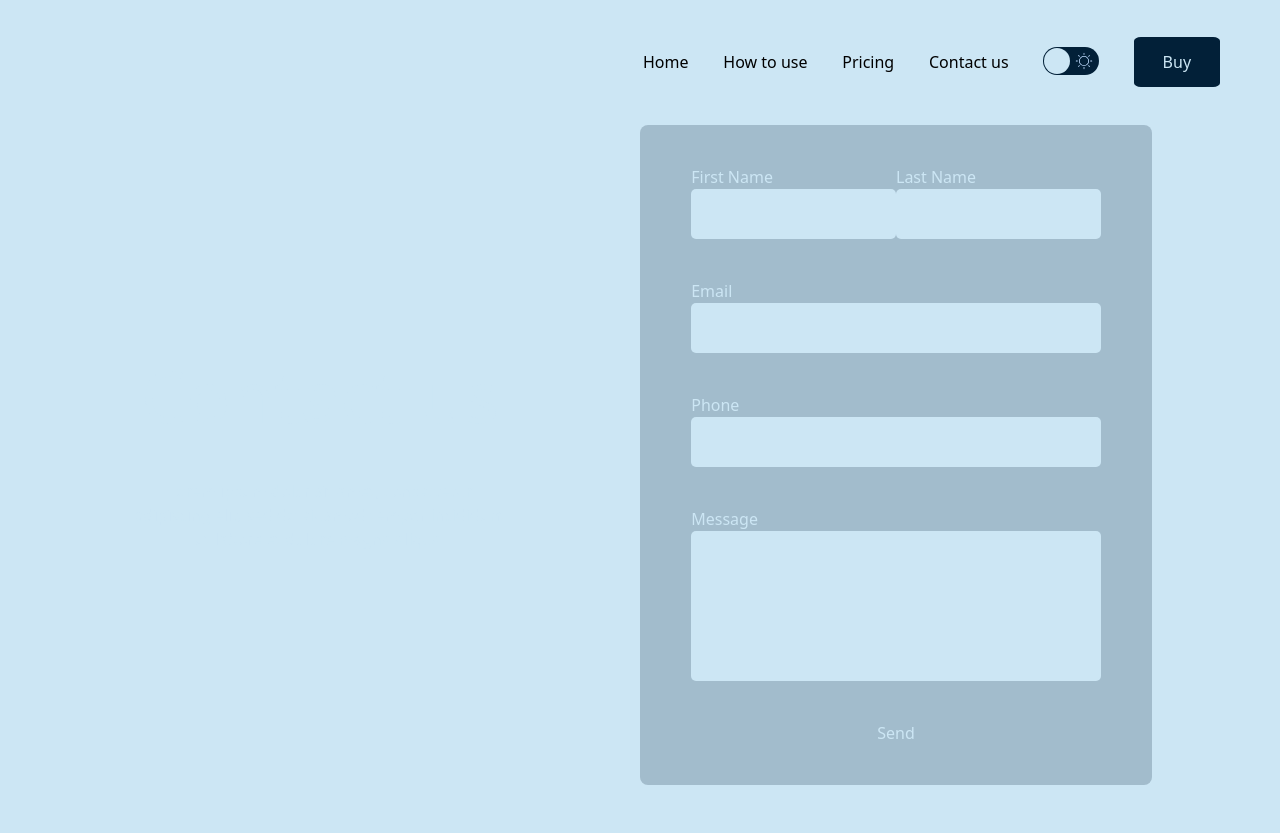
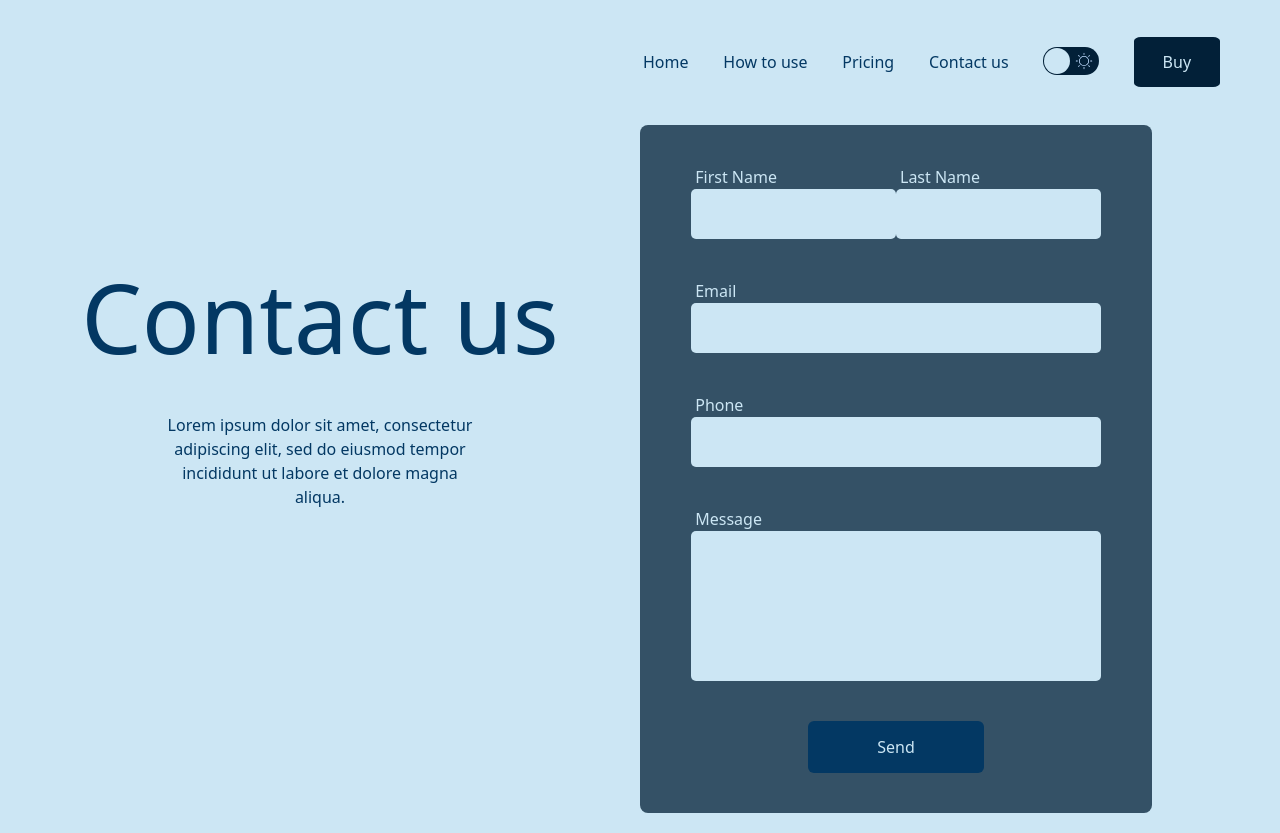
Before and after one commit to CO-dia/codia, a React (Vite) app: page /contact in a window 1280 px wide. Before the commit the page ends 800 px from the top, so only its background shows below. Built offline with nearby package versions, Linux system fonts and the light colour scheme.

Commit message:
End of contact page visual

```diff
--- a/src/App.css
+++ b/src/App.css
@@ -20,6 +20,22 @@ header li {
     color: #FFF689
 }
 
+.codia-yellow-background {
+    background-color: #FFF689
+}
+
 .codia-aliceblue-text {
     color: #CCE6F4
 }
+
+.codia-aliceblue-background {
+    background-color: #CCE6F4
+}
+
+.codia-darkblue-text {
+    color: #033863
+}
+
+.codia-darkblue-background {
+    background-color: #033863
+}
--- a/src/components/Layout.tsx
+++ b/src/components/Layout.tsx
@@ -1,12 +1,23 @@
-import Header from './header/Header'; // Assurez-vous que le chemin du composant Header est correct
+import { useHeader } from '../hooks/useHeader';
+import Header from './header/Header';
 import { Outlet } from "react-router-dom";
 
+type HeaderData = {
+  isDarkMode: boolean;
+};
+
 const Layout = () => {
+  const headerData: HeaderData | undefined = useHeader();
+  if (!headerData) {
+    return null;
+  }
+
+  const { isDarkMode } = headerData;
   return (
-    <>
+    <div className={isDarkMode ? 'codia-aliceblue-text' : 'codia-darkblue-text'}>
       <Header />
       <Outlet />
-    </>
+    </div>
   );
 };
 
--- a/src/components/contact/ContactForm.tsx
+++ b/src/components/contact/ContactForm.tsx
@@ -1,10 +1,17 @@
 import { CSSProperties } from "react";
 import CustomInput from "../customs/CustomInput";
 import SendButton from "./SendButton";
+import { useHeader } from "../../hooks/useHeader";
 
 const ContactForm = () => {
+    const { isDarkMode } = useHeader() || {};
+
     return (
-        <form className="flex flex-col items-center" style={styles.form}>
+        <form
+            className={'flex flex-col items-center mb-5 ' + (isDarkMode ? '' : 'codia-aliceblue-text')}
+            style={{
+                ...styles.form,
+                backgroundColor: isDarkMode ? '#021F3775' : '#345166'}}>
             <div className="flex my-10 w-4/5 justify-between">
                 <CustomInput label="First Name" type="text" />
                 <CustomInput label="Last Name" type="text" />
@@ -21,7 +28,7 @@ const ContactForm = () => {
                 </div>
             </div>
             <div className="mb-10">
-                <SendButton />
+                <SendButton onSubmit={() => alert('Send')} isDarkMode={isDarkMode} />
             </div>
       </form>
     );
@@ -33,7 +40,7 @@ interface Styles {
 
 const styles: Styles = {
     form: {
-        backgroundColor: '#021F3735',
+        backgroundColor: '#021F3775',
         borderRadius: 8,
         width: '40%',
     }
--- a/src/components/contact/SendButton.tsx
+++ b/src/components/contact/SendButton.tsx
@@ -1,6 +1,13 @@
-const SendButton = () => {
+interface SendButtonProps {
+    onSubmit: () => void,
+    isDarkMode: boolean | undefined
+}
+
+const SendButton = ({ onSubmit, isDarkMode }: SendButtonProps) => {
     return (
-        <button>
+        <button
+            className={"p-3.5 w-44 rounded-md " + (isDarkMode ? "codia-yellow-background codia-darkblue-text" : "codia-darkblue-background codia-aliceblue-text")}
+            onClick={onSubmit}>
             Send
         </button>
     );
--- a/src/components/customs/CustomInput.tsx
+++ b/src/components/customs/CustomInput.tsx
@@ -1,17 +1,17 @@
 import { CSSProperties } from "react";
 
-interface CustomInputData {
+interface CustomInputProps {
     label: string,
     type: string,
 }
 
 const CustomInput = ({
     label,
-    type }: CustomInputData) => {
+    type }: CustomInputProps) => {
 
     return (
         <div className='flex flex-col'>
-            <label>
+            <label className='ml-1'>
                 {label}
             </label>
             {type != 'textarea' ?
--- a/src/pages/Contact.tsx
+++ b/src/pages/Contact.tsx
@@ -2,10 +2,10 @@ import ContactForm from "../components/contact/ContactForm";
 
 const Contact = () => {
   return (
-    <div className="flex codia-aliceblue-text">
-      <div className="flex flex-col items-center justify-center text-center w-1/2">
-        <p className="text-7xl mb-12">Contact us</p>
-        <p className="w-3/5">Lorem ipsum dolor sit amet, consectetur adipiscing elit, sed do eiusmod tempor incididunt ut labore et dolore magna aliqua. </p>
+    <div className="flex">
+      <div className="flex flex-col items-center mt-36 text-center w-1/2">
+        <p className="text-8xl mb-12">Contact us</p>
+        <p className="w-1/2">Lorem ipsum dolor sit amet, consectetur adipiscing elit, sed do eiusmod tempor incididunt ut labore et dolore magna aliqua. </p>
       </div>
       <ContactForm />
     </div>
```
